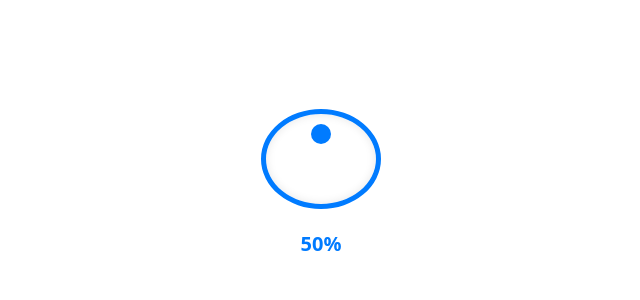
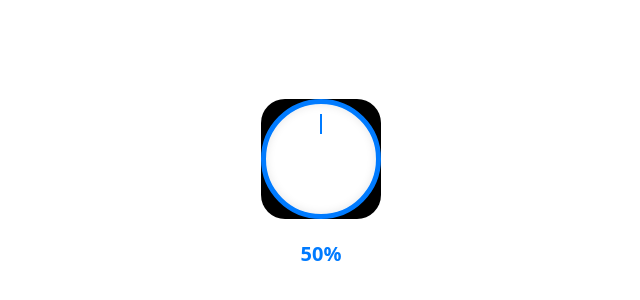
Before and after one commit to Marvellye/html-knob, a plain HTML site: page index.html in a window 1280 px wide. Shown: the part 216-516 px from the top of the page, without its empty margins (319-959 px from the left). Drawn offline with nearby package versions, Linux system fonts and the light colour scheme.

Commit message:
let's go

```diff
--- a/index.html
+++ b/index.html
@@ -39,10 +39,10 @@
 
     .knob:after {
       content: "";
-      width: 20px;
+      width: 2px;
       height: 20px;
       background-color: #007bff;
-      border-radius: 50%;
+      /*border-radius: 50%;*/
       position: absolute;
       top: 10px;
       left: 50%;
@@ -55,14 +55,23 @@
       font-weight: bold;
       color: #007bff;
     }
+    .knob-label {
+      width: auto;
+      height: auto;
+      background-color: black;
+      border-radius: 20%;
+
+    }
   </style>
 </head>
 <body>
+
   <div class="knob-container">
+    <div class="knob-label">
     <div class="knob" id="knob"></div>
+    </div>
     <div class="knob-value" id="knobValue">50%</div>
   </div>
-
   <script>
     const knob = document.getElementById('knob');
     const knobValue = document.getElementById('knobValue');
```
